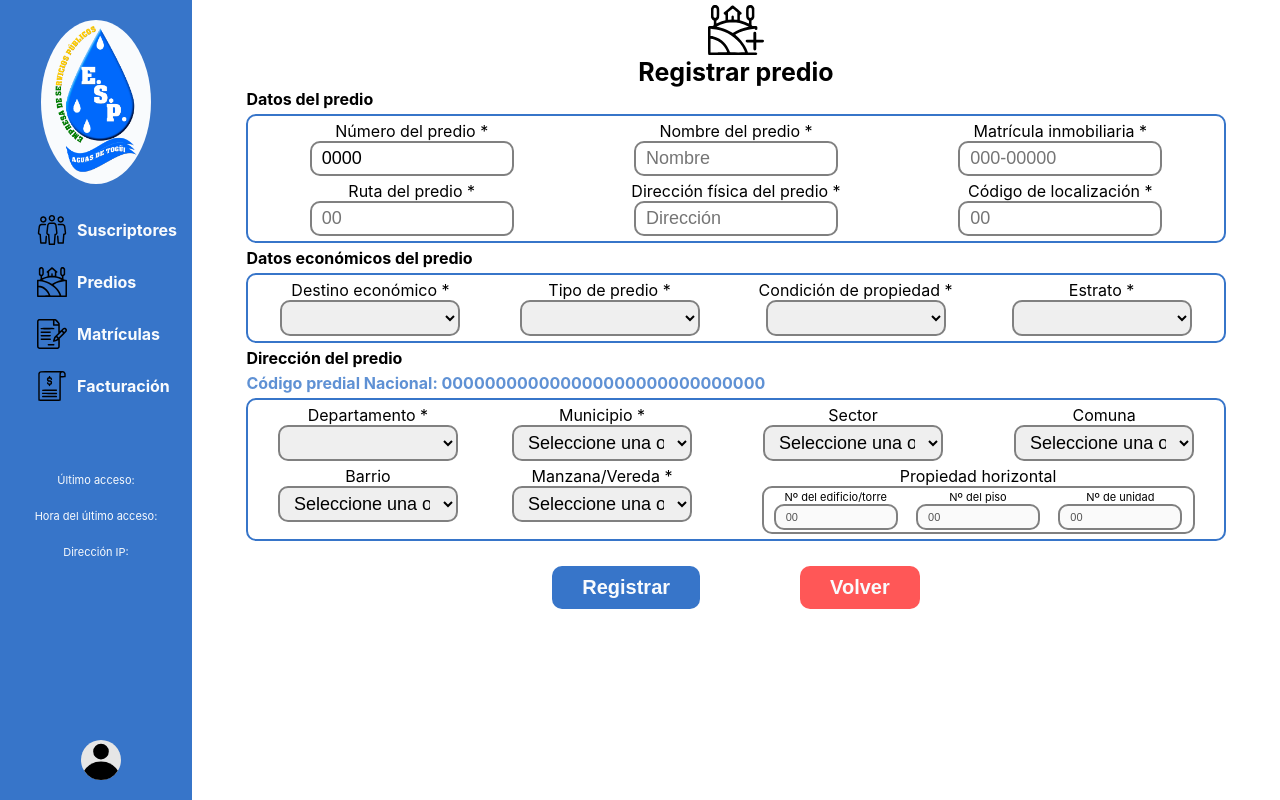
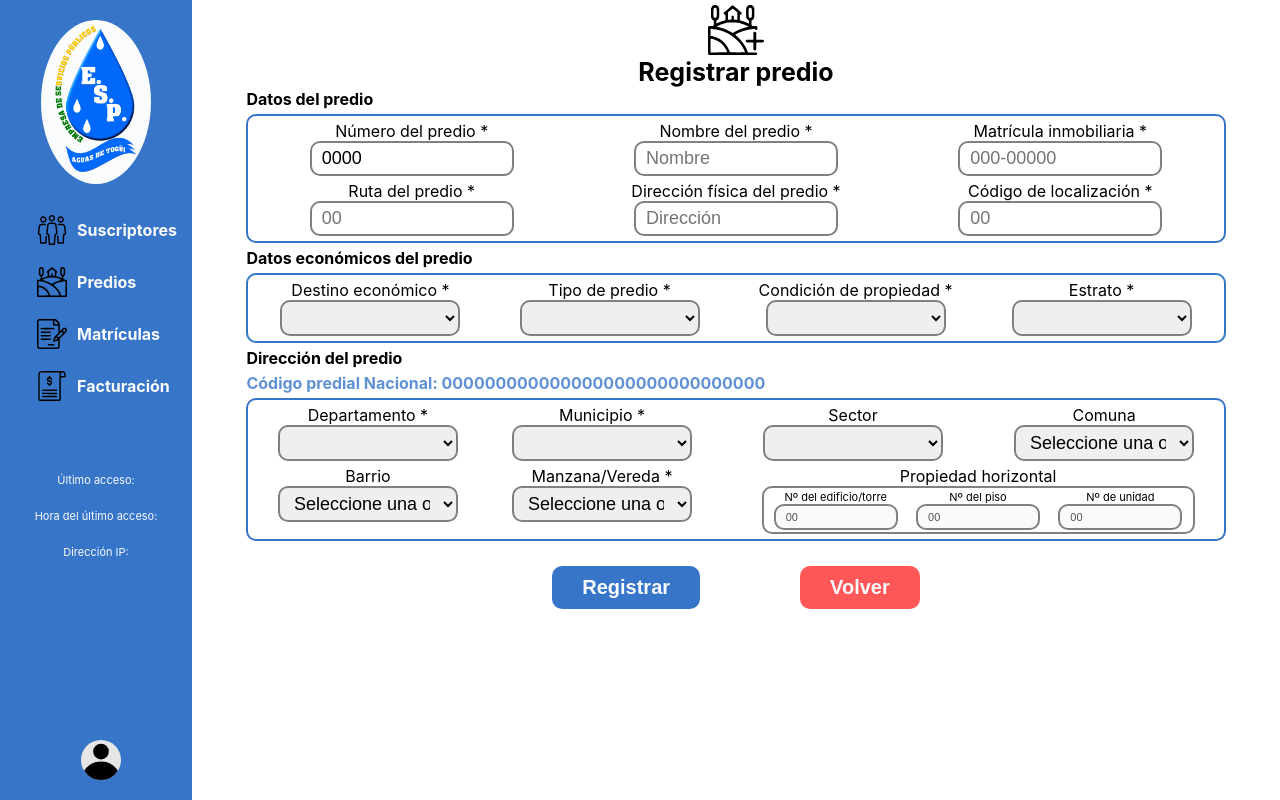
Before and after one commit to AndrewDelRio/FrontSistemaFacturacionATSAESP, a React (Create React App) app: page /secretary/register-property in a window 1280 px wide. Built offline with nearby package versions, Linux system fonts and the light colour scheme.

Commit message:
Adding useeffect to search municipalities

```diff
--- a/src/pages/Properties/AddPropertyWindow/AddPropertyWindow.js
+++ b/src/pages/Properties/AddPropertyWindow/AddPropertyWindow.js
@@ -1,5 +1,5 @@
 import React from 'react'
-import { useState } from 'react'
+import { useState, useEffect } from 'react'
 import { useNavigate } from 'react-router-dom'
 import addPropertyIcon from "../../../assets/images/addProperty.svg"
 import warningIcon from "../../../assets/images/warning.svg"
@@ -16,8 +16,6 @@ import './AddPropertyWindow.css'
 
 let economicDestinationList = [];
 let departmentsList = [];
-let municipalityList = [];
-let sectorsList = [];
 let comunesList = [];
 let neighboorhoodList = [];
 let blockOrSideWalkList = [];
@@ -33,6 +31,9 @@ export function AddPropertyWindow() {
     propertyTypeList = getPropertiesTypeList()
     ownershipConditionList = getOwnerShipConditionsList()
     stratumsList = getStratumsList()
+
+    const [municipalityList, setMunicpalityList] = useState([])
+    const [sectorsList, setSectorsList] = useState([])
 
 
     const navigate = useNavigate()
@@ -177,6 +178,29 @@ export function AddPropertyWindow() {
     const handleClickAddPropertyExist = () => {
         changeModalExistState(!modalExistState)
     }
+
+    useEffect(() => {
+        if (propertyDepartmentState !== '00') {
+            getPlacesAssociatedToAPlace(propertyDepartmentState, 'MNP');
+            setMunicpalityList(getMunicipalitiesList());
+        }
+    }, [propertyDepartmentState, municipalityList, getPlacesAssociatedToAPlace, getMunicipalitiesList]
+    )
+
+    /**
+    useEffect(() => {
+        if (propertyMunicipalitystate !== '000') {
+            getPlacesAssociatedToAPlace(propertyMunicipalitystate, 'SEC');
+            setSectorsList(getMunicipalitiesList);
+        }
+    }, [propertyMunicipalitystate, sectorsList, getPlacesAssociatedToAPlace]
+
+    )
+    */
+    const onchangeDepartmentState = (e) => {
+        setPropertyDepartmentState(e.target.value);
+    }
+
     return (
         <div className='add-property'>
             <img src={addPropertyIcon} alt='' height={50} className='add-property-icon' />
@@ -267,7 +291,7 @@ export function AddPropertyWindow() {
                 <div className='property-address-dates-container'>
                     <div>
                         <p>Departamento *</p>
-                        <select className='input-info-property' value={propertyDepartmentState} onChange={(e) => setPropertyDepartmentState(e.target.value)} onClick={(e) => setPropertyDepartmentState(e.target.value)}>{
+                        <select className='input-info-property' value={propertyDepartmentState} onChange={onchangeDepartmentState} onClick={onchangeDepartmentState}>{
                             departmentsList.map(department => {
                                 return (
                                     <option key={department.id_place} value={department.id_place}>{department.name_place}</option>
@@ -276,19 +300,28 @@ export function AddPropertyWindow() {
                         }
                         </select>
                     </div>
-
                     <div>
                         <p>Municipio *</p>
                         <select className='input-info-property' value={propertyMunicipalitystate} onChange={(e) => setPropertyMunicipalitystate(e.target.value)} onClick={(e) => setPropertyMunicipalitystate(e.target.value)}>
-                            <option>Seleccione una opción</option>
-                            <option key={816} value={816}>Togui</option>
+                            {
+                                municipalityList.map(municipality => (
+                                    <option key={municipality.id_place} value={municipality.id_place}>
+                                        {municipality.name_place}
+                                    </option>
+                                ))
+                            }
                         </select>
                     </div>
 
                     <div>
                         <p>Sector</p>
-                        <select className='input-info-property' value={propertySectorState} onChange={(e) => setPropertySectorState(e.target.value)} onClick={(e) => setPropertySectorState(e.target.value)}>
-                            <option>Seleccione una opción</option>
+                        <select className='input-info-property' value={propertySectorState} onChange={(e) => setPropertySectorState(e.target.value)} onClick={(e) => setPropertySectorState(e.target.value)}>{
+                            sectorsList !== null ? (
+                                sectorsList.map(sector => {
+                                    <option key={sector.id_place} value={sector.id_place}>{sector.name_place}</option>
+                                })
+                            ) : <option key={'00'} value={'00'}>{''}</option>
+                        }
                         </select>
                     </div>
 
```
